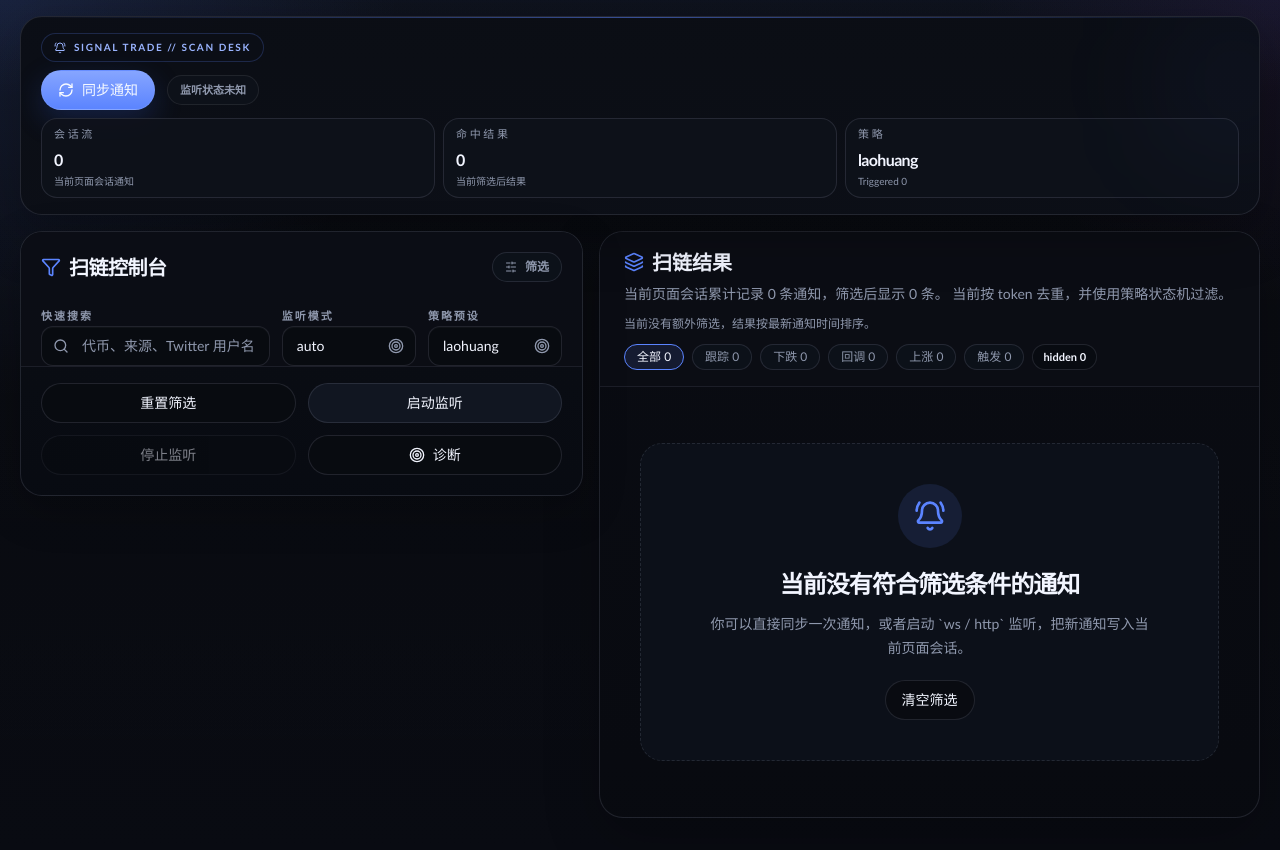
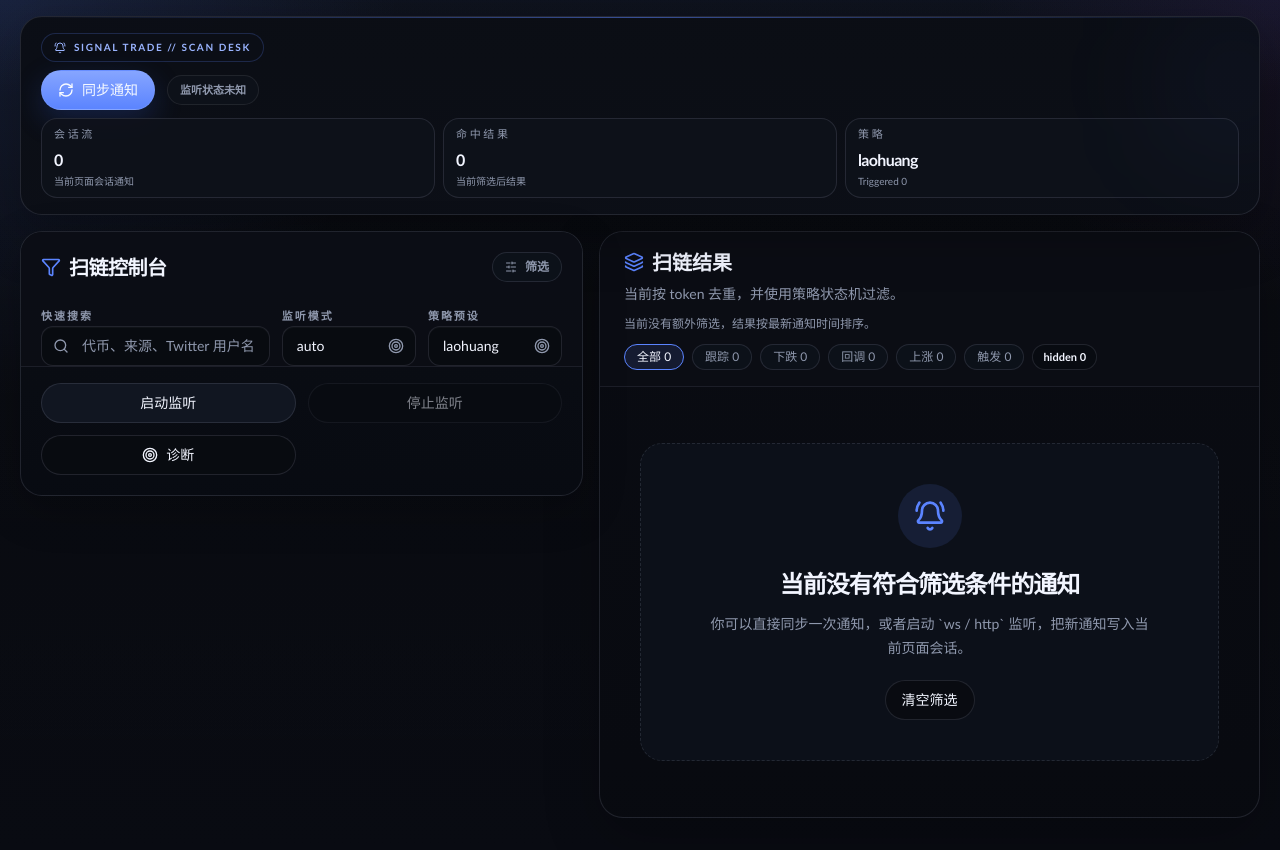
Before and after one commit to spencer17x/dev-labs, a Next.js app in the folder apps/signal-trade/: page / in a window 1280 px wide. Built offline with nearby package versions, Linux system fonts and the light colour scheme.

Commit message:
refactor(signal-trade): remove duplicate counts, reset-filter button

```diff
--- a/apps/signal-trade/components/dashboard/signal-trade-dashboard.tsx
+++ b/apps/signal-trade/components/dashboard/signal-trade-dashboard.tsx
@@ -1469,9 +1469,6 @@ export function SignalTradeDashboard({
             </CardHeader>
             <CardContent className="pt-4 space-y-4">
               <div className="grid gap-3 sm:grid-cols-2">
-                <Button className="w-full rounded-full" variant="outline" onClick={resetFilters}>
-                  重置筛选
-                </Button>
                 <Button
                   className="w-full rounded-full"
                   disabled={isWatchMutating}
@@ -1812,13 +1809,11 @@ export function SignalTradeDashboard({
                     <Layers className="size-5 text-[color:var(--color-accent)]" />
                     扫链结果
                   </div>
-                  <p className="mt-2 text-sm text-muted-foreground">
-                    当前页面会话累计记录 {notifications.length} 条通知，筛选后显示{' '}
-                    {filteredNotifications.length} 条。
-                    {isStrategyPresetEnabled(filters.strategyPreset)
-                      ? ` 当前按 token 去重，并使用策略状态机过滤。`
-                      : ''}
-                  </p>
+                  {isStrategyPresetEnabled(filters.strategyPreset) ? (
+                    <p className="mt-2 text-sm text-muted-foreground">
+                      当前按 token 去重，并使用策略状态机过滤。
+                    </p>
+                  ) : null}
                   {activeFilterChips.length > 0 ? (
                     <div className="mt-3 flex flex-wrap items-center gap-2">
                       {activeFilterChips.map(chip => (
```
